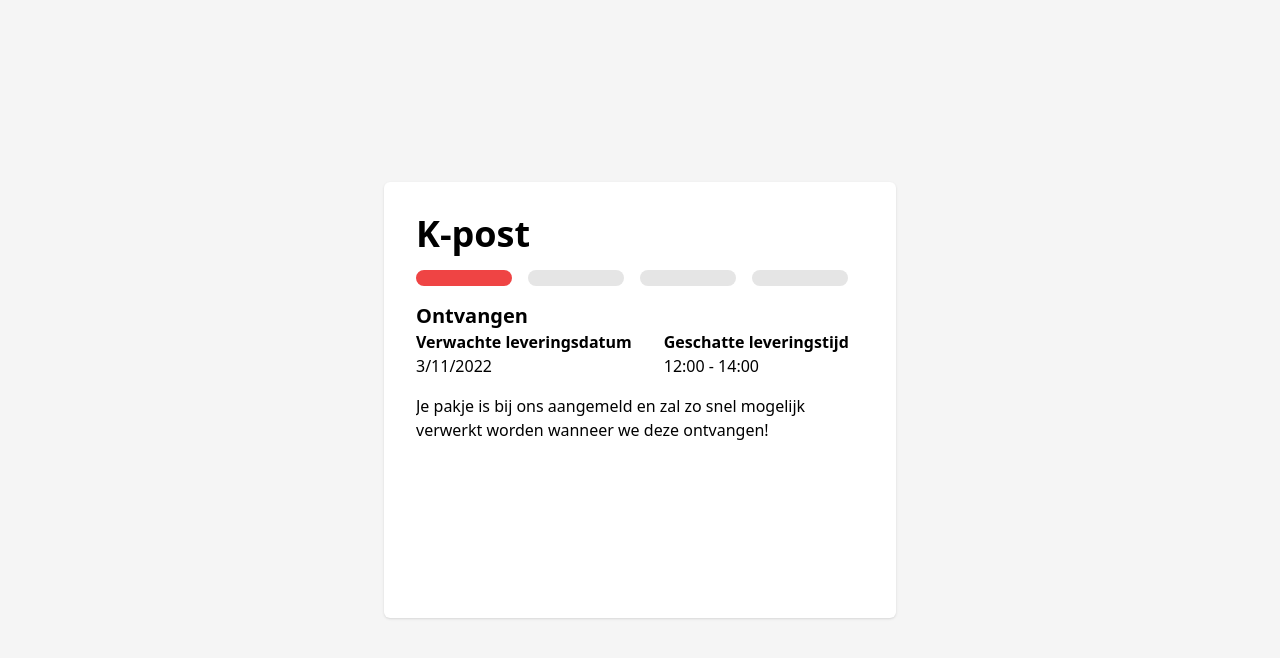
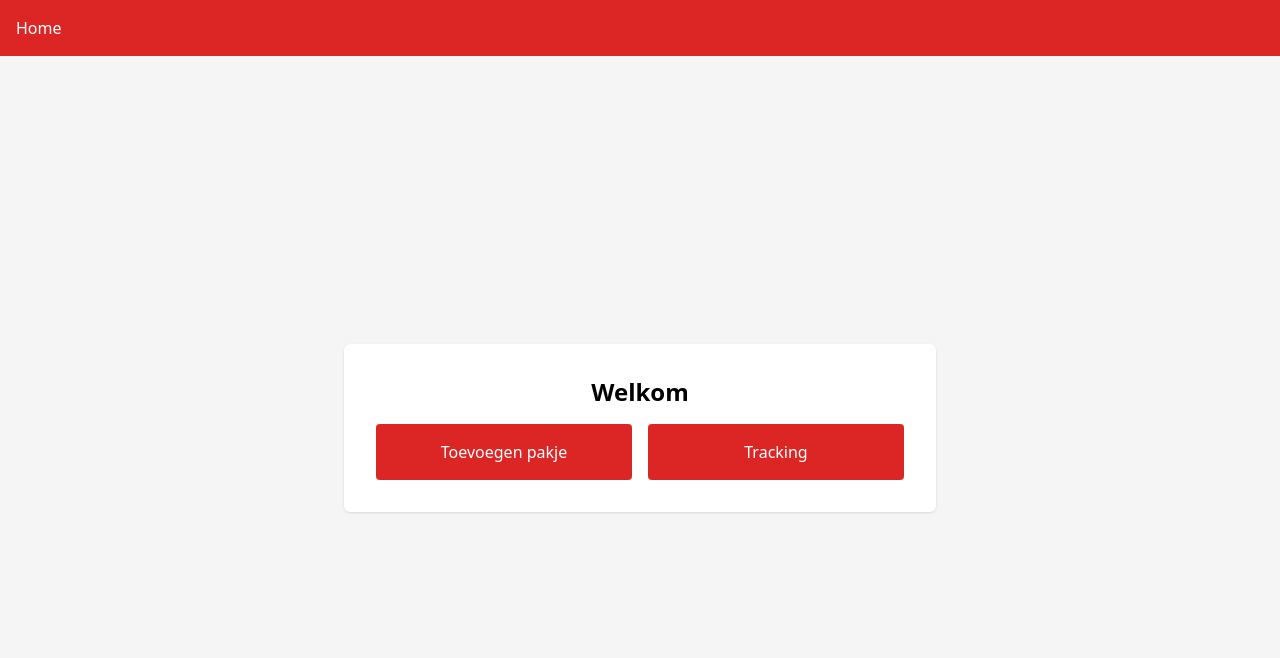
Before and after one commit to QuintenMuyllaert/FutureTech-Examen, a Svelte app in the folder apps/frontend-customer/: page / in a window 1280 px wide. Shown: the top 658 px of the page. Built offline with nearby package versions, Linux system fonts and the light colour scheme.

Commit message:
feat: added home & add

```diff
--- a/apps/frontend-customer/package.json
+++ b/apps/frontend-customer/package.json
@@ -26,5 +26,8 @@
 	},
 	"volta": {
 		"node": "19.0.1"
+	},
+	"dependencies": {
+		"svelte-routing": "^1.6.0"
 	}
 }
--- a/apps/frontend-customer/src/App.svelte
+++ b/apps/frontend-customer/src/App.svelte
@@ -1,94 +1,22 @@
 <script lang="ts">
-	import { Map, Marker } from "@beyonk/svelte-mapbox";
-	let mapComponent: Map;
+	import { Router, Link, Route } from "svelte-routing";
+	import Home from "./routes/home.svelte";
+	import Tracking from "./routes/tracking.svelte";
+	import Add from "./routes/add.svelte";
 
-	const Kortrijk = {
-		lat: 50.82803,
-		lng: 3.26487,
-	};
-
-	let currentStep = 1;
-	let stepName = "Ontvangen";
-	let deliveryDate = new Date();
-	let estimetedDeliveryTime = "12:00 - 14:00";
-
-	const changeStep = (step: number) => {
-		currentStep = step;
-
-		switch (step) {
-			case 1:
-				stepName = "Ontvangen";
-				break;
-			case 2:
-				stepName = "Verwerken";
-				break;
-			case 3:
-				stepName = "Verzonden";
-				break;
-			case 4:
-				stepName = "Geleverd";
-				break;
-		}
-	};
-
-	const onMapReady = (m) => {
-		console.log(m);
-		// console.log(Kortrijk.lat, Kortrijk.lng);
-		mapComponent.flyTo({ center: [Kortrijk.lng, Kortrijk.lat] });
-	};
+	export let url = "";
 </script>
 
-<main class="min-h-screen flex justify-center items-center bg-neutral-100">
-	<div class="shadow rounded-md p-8 grid grid-rows-[auto_auto_1fr] gap-4 bg-white min-h-[50vh]">
-		<h1 class="text-4xl text-red font-bold">K-post</h1>
-		<nav>
-			<ul class="flex gap-4">
-				<!-- svelte-ignore a11y-click-events-have-key-events -->
-				<li class="bg-red-500 rounded-full w-24 h-4" on:click={() => changeStep(1)} />
-				<!-- svelte-ignore a11y-click-events-have-key-events -->
-				<li class="{currentStep >= 2 ? 'bg-red-500' : 'bg-neutral-200'} rounded-full w-24 h-4" on:click={() => changeStep(2)} />
-				<!-- svelte-ignore a11y-click-events-have-key-events -->
-				<li class="{currentStep >= 3 ? 'bg-red-500' : 'bg-neutral-200'} rounded-full w-24 h-4" on:click={() => changeStep(3)} />
-				<!-- svelte-ignore a11y-click-events-have-key-events -->
-				<li class="{currentStep >= 4 ? 'bg-red-500' : 'bg-neutral-200'} rounded-full w-24 h-4" on:click={() => changeStep(4)} />
-			</ul>
+<Router {url}>
+	<main class="grid grid-rows-[auto_1fr] min-h-screen">
+		<nav class="bg-red-600 p-4 text-white flex gap-8">
+			<Link to="/">Home</Link>
 		</nav>
-		<div class="w-full">
-			<h2 class="text-xl font-bold">{stepName}</h2>
-			<div class="flex gap-8">
-				<div>
-					<h3 class="font-bold">Verwachte leveringsdatum</h3>
-					<p>{deliveryDate.getDay()}/{deliveryDate.getMonth()}/{deliveryDate.getFullYear()}</p>
-				</div>
-				<div>
-					<h3 class="font-bold">Geschatte leveringstijd</h3>
-					<p>{estimetedDeliveryTime}</p>
-				</div>
-			</div>
-			<div class="w-[28rem] max-w-lg mt-4 h-48 overflow-y-auto">
-				{#if currentStep === 1}
-					<p>Je pakje is bij ons aangemeld en zal zo snel mogelijk verwerkt worden wanneer we deze ontvangen!</p>
-				{/if}
-				{#if currentStep === 2}
-					<p>We hebben je pakje in ons magazijn ontvangen! We zullen je pakje zo snel mogelijk verwerken en leveren!</p>
-				{/if}
-				{#if currentStep === 3}
-					<Map
-						accessToken="pk.eyJ1IjoiYWVyZXR5IiwiYSI6ImNsOHZweTF2eDBnaHUzd29ndHExZHJzOXcifQ.IuExbN0AdEz1VCEDUVDn1w"
-						bind:this={mapComponent}
-						on:ready={onMapReady}>
-						<Marker lat={Kortrijk.lat} lng={Kortrijk.lng} color="rgb(239,68,68)" label="Kortrijk" popupClassName="class-name" />
-						<Marker lat={Kortrijk.lat} lng={3} color="rgb(18, 40, 224)" label="Deliverer" popupClassName="class-name" />
-					</Map>
-					<!-- <div class="grid grid-cols-2 gap-2 h-full">
-						<p>Je pakje is onderweg!</p>
-
-					</div> -->
-				{/if}
-				{#if currentStep === 4}
-					<p>Je pakje is geleverd!</p>
-				{/if}
-			</div>
+		<div class="h-full flex justify-center items-center bg-neutral-100">
+			<Route path="tracking" component={Tracking} />
+			<Route path="add" component={Add} />
+			<Route path="/"><Home /></Route>
+			<Route path="*"><h1>404</h1></Route>
 		</div>
-	</div>
-</main>
+	</main>
+</Router>
--- /dev/null
+++ b/apps/frontend-customer/src/routes/add.svelte
@@ -0,0 +1,47 @@
+<div class="shadow rounded-md p-8 bg-white">
+	<form class="grid">
+		<h1 class="text-2xl font-bold">Toevoegen</h1>
+
+		<div class="flex gap-4">
+			<div class="flex-1">
+				<label for="name">Naam</label>
+				<input type="text" id="name" class="border" />
+			</div>
+		</div>
+
+		<div class="flex gap-4">
+			<div class="flex-1">
+				<label for="street">Straat</label>
+				<input type="text" id="street" class="border" />
+			</div>
+			<div class="flex-1">
+				<label for="number">Nummer</label>
+				<input type="number" id="number" class="border" />
+			</div>
+		</div>
+
+		<div class="flex gap-4">
+			<div class="flex-1">
+				<label for="postal">Postcode</label>
+				<input type="text" id="postal" class="border" />
+			</div>
+			<div class="flex-1">
+				<label for="city">Stad</label>
+				<input type="text" id="city" />
+			</div>
+		</div>
+
+		<div class="flex gap-4">
+			<div class="flex-1">
+				<label for="country">height</label>
+				<input type="number" id="country" class="border" />
+			</div>
+			<div class="flex-1">
+				<label for="phone">weight</label>
+				<input type="number" id="phone" class="border" />
+			</div>
+		</div>
+
+		<button class="bg-red-600 text-white rounded p-2">Toevoegen</button>
+	</form>
+</div>
--- /dev/null
+++ b/apps/frontend-customer/src/routes/home.svelte
@@ -0,0 +1,13 @@
+<script lang="ts">
+	import { navigate } from "svelte-routing";
+</script>
+
+<div class="shadow rounded-md p-8 bg-white">
+	<div class="flex flex-col gap-4 items-center">
+		<h1 class="font-bold text-2xl">Welkom</h1>
+		<div class="flex gap-4">
+			<button class="bg-red-600 text-white rounded p-4 w-64" on:click={() => navigate("add")}>Toevoegen pakje</button>
+			<button class="bg-red-600 text-white rounded p-4 w-64" on:click={() => navigate("tracking")}>Tracking</button>
+		</div>
+	</div>
+</div>
--- /dev/null
+++ b/apps/frontend-customer/src/routes/tracking.svelte
@@ -0,0 +1,94 @@
+<script lang="ts">
+	import { Map, Marker } from "@beyonk/svelte-mapbox";
+	let mapComponent: Map;
+
+	const Kortrijk = {
+		lat: 50.82803,
+		lng: 3.26487,
+	};
+
+	let currentStep = 1;
+	let stepName = "Ontvangen";
+	let deliveryDate = new Date();
+	let estimetedDeliveryTime = "12:00 - 14:00";
+
+	const changeStep = (step: number) => {
+		currentStep = step;
+
+		switch (step) {
+			case 1:
+				stepName = "Ontvangen";
+				break;
+			case 2:
+				stepName = "Verwerken";
+				break;
+			case 3:
+				stepName = "Verzonden";
+				break;
+			case 4:
+				stepName = "Geleverd";
+				break;
+		}
+	};
+
+	const onMapReady = (m) => {
+		console.log(m);
+		// console.log(Kortrijk.lat, Kortrijk.lng);
+		mapComponent.flyTo({ center: [Kortrijk.lng, Kortrijk.lat] });
+	};
+</script>
+
+<div>
+	<div class="shadow rounded-md p-8 grid grid-rows-[auto_auto_1fr] gap-4 bg-white min-h-[50vh]">
+		<h1 class="text-4xl text-red font-bold">K-post</h1>
+		<nav>
+			<ul class="flex gap-4">
+				<!-- svelte-ignore a11y-click-events-have-key-events -->
+				<li class="bg-red-500 rounded-full w-24 h-4" on:click={() => changeStep(1)} />
+				<!-- svelte-ignore a11y-click-events-have-key-events -->
+				<li class="{currentStep >= 2 ? 'bg-red-500' : 'bg-neutral-200'} rounded-full w-24 h-4" on:click={() => changeStep(2)} />
+				<!-- svelte-ignore a11y-click-events-have-key-events -->
+				<li class="{currentStep >= 3 ? 'bg-red-500' : 'bg-neutral-200'} rounded-full w-24 h-4" on:click={() => changeStep(3)} />
+				<!-- svelte-ignore a11y-click-events-have-key-events -->
+				<li class="{currentStep >= 4 ? 'bg-red-500' : 'bg-neutral-200'} rounded-full w-24 h-4" on:click={() => changeStep(4)} />
+			</ul>
+		</nav>
+		<div class="w-full">
+			<h2 class="text-xl font-bold">{stepName}</h2>
+			<div class="flex gap-8">
+				<div>
+					<h3 class="font-bold">Verwachte leveringsdatum</h3>
+					<p>{deliveryDate.getDay()}/{deliveryDate.getMonth()}/{deliveryDate.getFullYear()}</p>
+				</div>
+				<div>
+					<h3 class="font-bold">Geschatte leveringstijd</h3>
+					<p>{estimetedDeliveryTime}</p>
+				</div>
+			</div>
+			<div class="w-[28rem] max-w-lg mt-4 h-48 overflow-y-auto">
+				{#if currentStep === 1}
+					<p>Je pakje is bij ons aangemeld en zal zo snel mogelijk verwerkt worden wanneer we deze ontvangen!</p>
+				{/if}
+				{#if currentStep === 2}
+					<p>We hebben je pakje in ons magazijn ontvangen! We zullen je pakje zo snel mogelijk verwerken en leveren!</p>
+				{/if}
+				{#if currentStep === 3}
+					<Map
+						accessToken="pk.eyJ1IjoiYWVyZXR5IiwiYSI6ImNsOHZweTF2eDBnaHUzd29ndHExZHJzOXcifQ.IuExbN0AdEz1VCEDUVDn1w"
+						bind:this={mapComponent}
+						on:ready={onMapReady}>
+						<Marker lat={Kortrijk.lat} lng={Kortrijk.lng} color="rgb(239,68,68)" label="Kortrijk" popupClassName="class-name" />
+						<Marker lat={Kortrijk.lat} lng={3} color="rgb(18, 40, 224)" label="Deliverer" popupClassName="class-name" />
+					</Map>
+					<!-- <div class="grid grid-cols-2 gap-2 h-full">
+						<p>Je pakje is onderweg!</p>
+
+					</div> -->
+				{/if}
+				{#if currentStep === 4}
+					<p>Je pakje is geleverd!</p>
+				{/if}
+			</div>
+		</div>
+	</div>
+</div>
```
Also changed, not shown: 1 other file (tests, documents, lock files or other folders).
